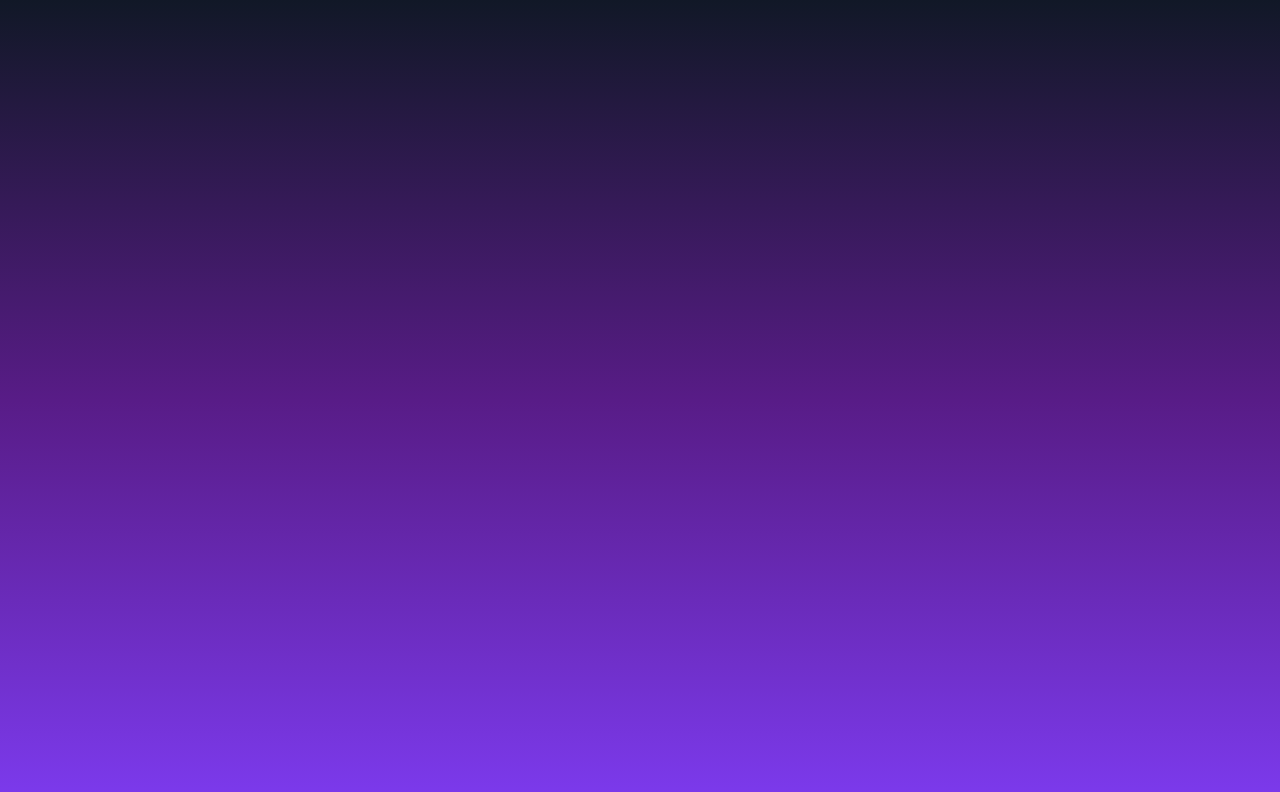
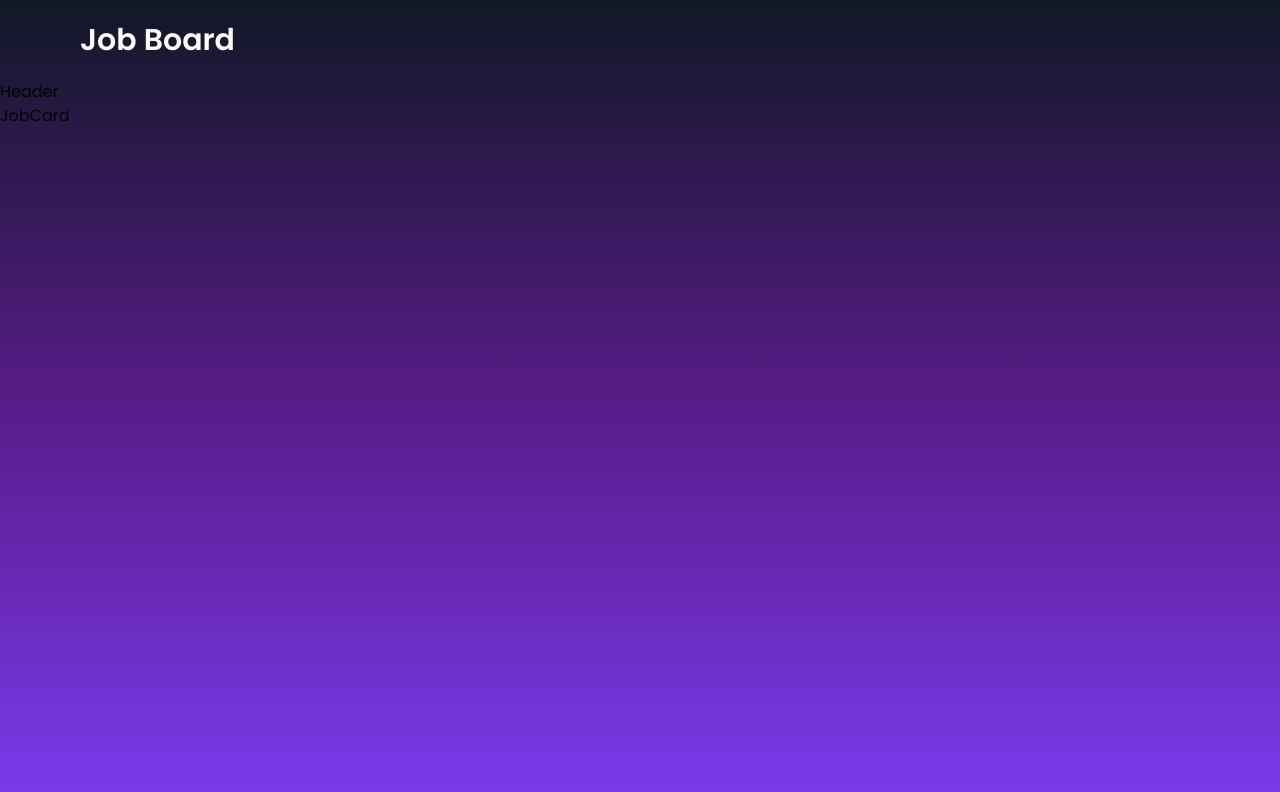
Before and after one commit to Vishal-080/React_Job_portal_project, a React (Vite) app: page / in a window 1280 px wide. Shown: the top 792 px of the page. Built offline with nearby package versions, Linux system fonts and the light colour scheme.

Commit message:
Navbar component coding

```diff
--- a/src/App.jsx
+++ b/src/App.jsx
@@ -1,8 +1,14 @@
+import Header from "./components/Header";
+import JobCard from "./components/JobCard";
+import Navbar from "./components/Navbar";
+
 function App() {
 
   return (
     <div>
-
+      <Navbar />
+      <Header />
+      <JobCard />
     </div>
   )
 }
--- a/src/components/Navbar.jsx
+++ b/src/components/Navbar.jsx
@@ -2,7 +2,11 @@ import React from 'react'
 
 const Navbar = () => {
   return (
-    <div>Navbar</div>
+    <div className='h-20 flex w-full items-center text-white'>
+        <div className='text-3xl pl-20 font-semibold'>
+            Job Board
+        </div>
+    </div>
   )
 }
 
```
